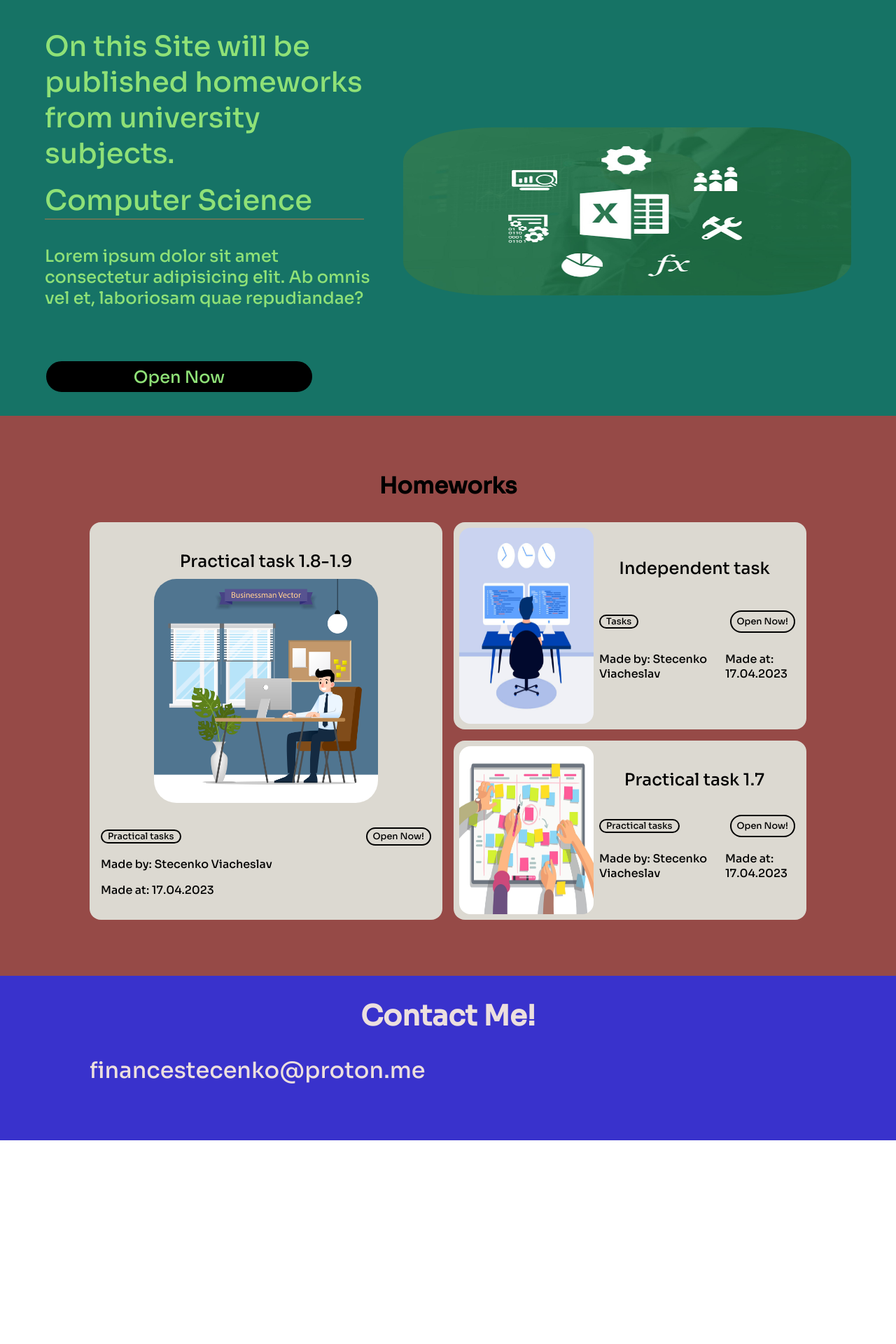
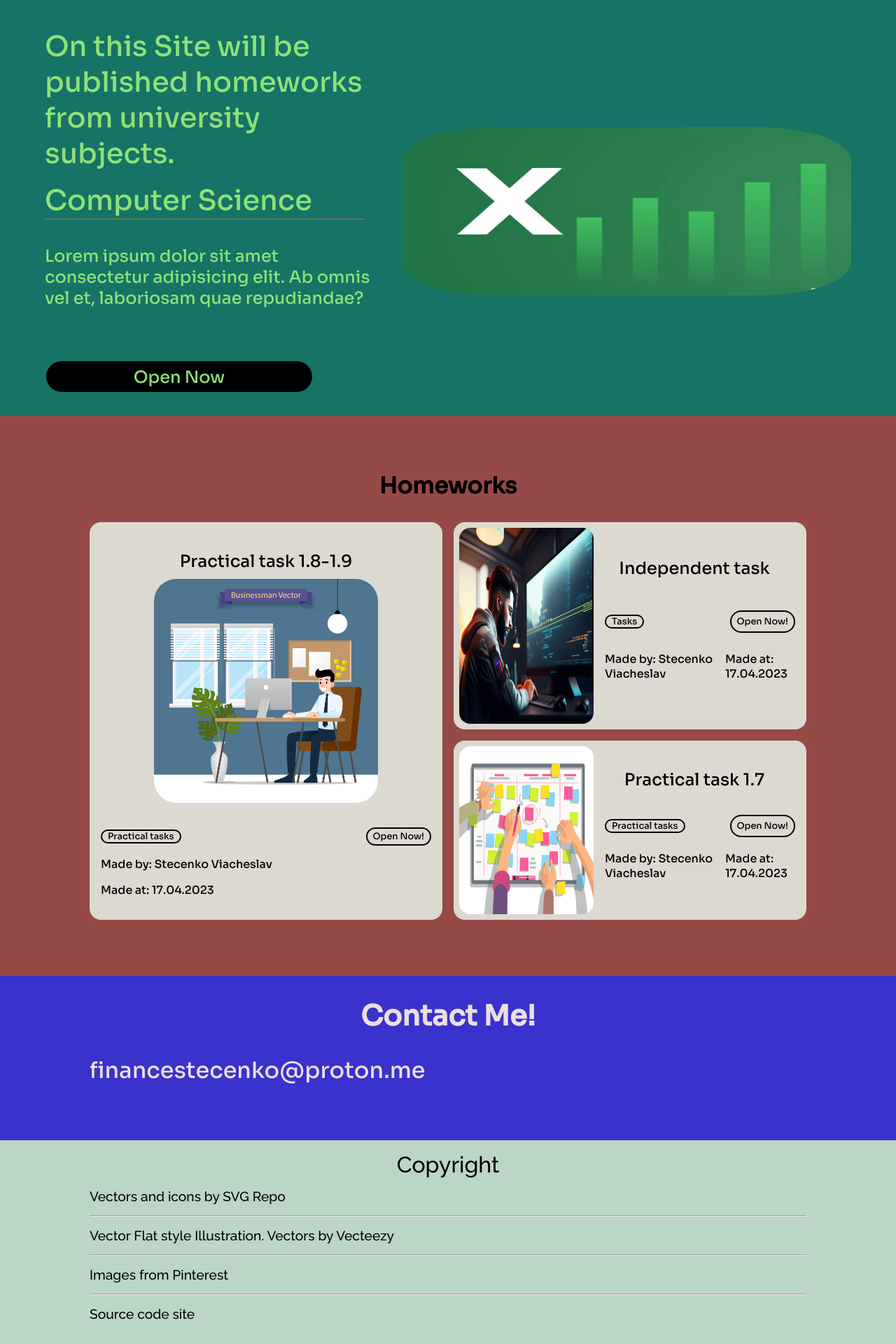
Before and after one commit to rootwebn/University-site, a Next.js app: page / in a window 1280 px wide. Shown: the part 48-1968 px from the top of the page at 70% size. Before the commit the page ends 1677 px from the top, so only its background shows below. Built offline with nearby package versions, Linux system fonts and the light colour scheme.

Commit message:
update 2

```diff
--- /dev/null
+++ b/components/section4/section4.tsx
@@ -0,0 +1,39 @@
+import { raleWay } from '@/pages/_app';
+import s from '../../src/styles/sectionsStyle/section4.module.scss'
+
+const Section4 = () => {
+  return (
+    <div className={s.mainContainer}>
+      <div className={s.layoutContent}>
+        <p className={raleWay.className}>
+          Copyright
+        </p>
+        <div className={s.itemContent}>
+          <p className={raleWay.className}>
+            Vectors and icons by <a href="https://www.svgrepo.com" target="_blank">SVG Repo</a>
+          </p>
+        </div>
+        <hr />
+        <div className={s.itemContent}>
+          <p className={raleWay.className}>
+            <a href="https://www.vecteezy.com/vector-art/560307-happy-businessman-working-on-a-personal-computer-sitting-on-a-brown-leather-chair-behind-the-office-desk-vector-flat-style-illustration">Vector Flat style Illustration. Vectors by Vecteezy</a>
+          </p>
+        </div>
+        <hr />
+        <div className={s.itemContent}>
+          <p className={raleWay.className}>
+            <a href="https://www.pinterest.com.mx/pin/31736372359977462/">Images from Pinterest</a>
+          </p>
+        </div>
+        <hr />
+        <div className={s.itemContent}>
+          <p className={raleWay.className}>
+            <a href="https://github.com/rootwebn/University-site">Source code site</a>
+          </p>
+        </div>
+      </div>
+    </div>
+  )
+}
+
+export default Section4;
--- a/src/db.js
+++ b/src/db.js
@@ -1,5 +1,5 @@
 import img1Section2 from '../public/img/img2.png';
-import img2Section2 from '../public/img/img3.png';
+import img2Section2 from '../public/img/img3.jpg';
 import img3Section2 from '../public/img/img4.png';
 
 
--- a/src/pages/index.tsx
+++ b/src/pages/index.tsx
@@ -1,6 +1,7 @@
 import Section1 from '../../components/section1/section1';
 import Section2 from '../../components/section2/section2';
 import Section3 from '../../components/section3/section3';
+import Section4 from '../../components/section4/section4';
 import AppearanceButton from '../../components/appereanceBtn';
 
 const Home = () => {
@@ -10,6 +11,7 @@
       <Section1 />
       <Section2 />
       <Section3 />
+      <Section4 />
     </>
   )
 }
--- a/src/styles/sectionsStyle/section2.module.scss
+++ b/src/styles/sectionsStyle/section2.module.scss
@@ -58,7 +58,7 @@
           grid-column: 2/3;
           grid-row: 2/3;
           row-gap: 0.5rem;
-          padding: 0 0 0 0.5rem;
+          padding: 0 0 0 1rem;
           .itemTagLayout {
             display: flex;
             align-items: center;
--- a/src/styles/sectionsStyle/section3.module.scss
+++ b/src/styles/sectionsStyle/section3.module.scss
@@ -1,21 +1,24 @@
 @import '../variables.scss';
 
 .section3Container{
-  background-color: rgb(57,50,204);
+  background-color: $section3-background-color;
   .section3Layout{
+    @media screen and (max-width:40em) {
+      padding: $paddingSectionsSmallScreen;
+    }
     padding: $paddingSections;
     h1{
       @include FS-flex(1rem, 4, 1rem, 2.5rem);
       padding-block: 2rem;
       text-align: center;
-      color: rgb(236,223,222);
+      color: $section3-text-color;
     }
     .section3Desc{
       .email{
         padding-bottom: 5rem;
         p{
-          @include FS-flex(1rem, 2, 1rem, 2rem);
-          color: rgb(236,223,222);
+          @include FS-flex(1rem, 2, 0.3rem, 2rem);
+          color: $section3-text-color;
         }
       }
     }
--- /dev/null
+++ b/src/styles/sectionsStyle/section4.module.scss
@@ -0,0 +1,26 @@
+@import '../variables.scss';
+
+.mainContainer{
+  background-color: $section4-background-color;
+  padding: $paddingSection4;
+  .layoutContent{
+    p{
+      text-align: center;
+      @include FS-flex(1rem, 4, 0.8rem, 2rem);
+    }
+    .itemContent{
+      padding-block: 1rem;
+      p{
+        text-align: start;
+        @include FS-flex(1rem, 4, 0.5rem, 1.2rem);
+        a{
+          @include FS-flex(1rem, 4, 0.5rem, 1.2rem);
+        }
+        a:hover{
+          color: $section4-text-color-hover;
+          transition: 0.3s linear;
+        }
+      }
+    }
+  }
+}
--- a/src/styles/variables.scss
+++ b/src/styles/variables.scss
@@ -1,12 +1,16 @@
 $color-text: rgb(143, 225, 119);
 $section1-background-color: rgb(22, 115, 102);
 $section2-background-color: rgb(150, 74, 71);
+$section3-background-color: rgb(57, 50, 204);
+$section4-background-color: rgb(187, 214, 197);
+$header-background-color: rgba(22, 115, 101, 1);
 $section2-items-color: rgb(220, 217, 209);
-$header-background-color: rgba(22, 115, 101, 1);
 $btn-background-color: rgb(22, 115, 102);
-$drop-down-menu-background-color: rgb(63,119,80);
-$drop-down-menu-text-color: rgb(234,200,135);
-$drop-down-menu-text-color-hover: rgb(243,75,72);
+$drop-down-menu-background-color: rgb(63, 119, 80);
+$drop-down-menu-text-color: rgb(234, 200, 135);
+$drop-down-menu-text-color-hover: rgb(243, 75, 72);
+$section3-text-color: rgb(236, 223, 222);
+$section4-text-color-hover: rgb(237, 36, 26);
 
 $paddingHeader: 1rem min(10vw, 10rem) 2rem min(10vw, 10rem);
 $paddingHeaderSmallScreen: 1rem min(5vw, 2rem) 2rem min(5vw, 2rem);
@@ -14,6 +18,7 @@
 $paddingSectionMedium: 0 min(5vw, 5rem) 2rem min(5vw, 5rem);
 $paddingSectionsSmallScreen: 0 min(5vw, 1rem) 1rem min(5vw, 1rem);
 $paddingSection2: 5rem min(10vw, 10rem);
+$paddingSection4: 1rem min(10vw, 10rem);
 
 @mixin FS-flex($base-fs, $fs-scaling, $min-fs, $max-fs) {
   font-size: clamp(
```
Also changed, not shown: public/img/img1.png, public/img/img3.jpg (added).
